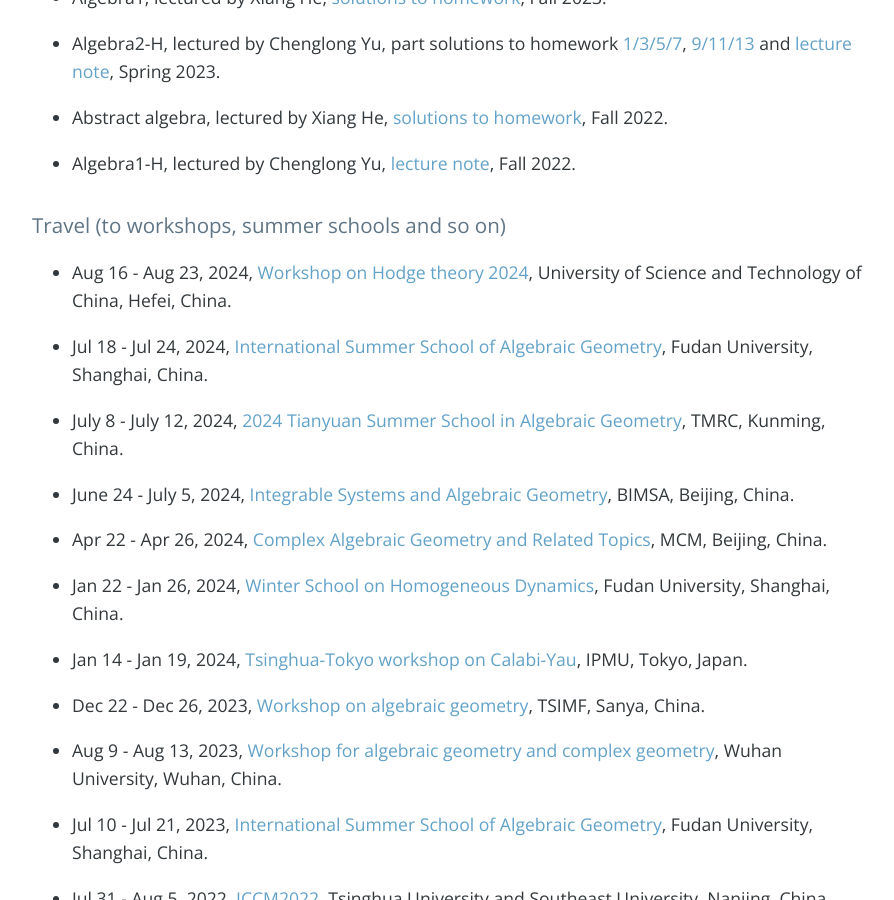
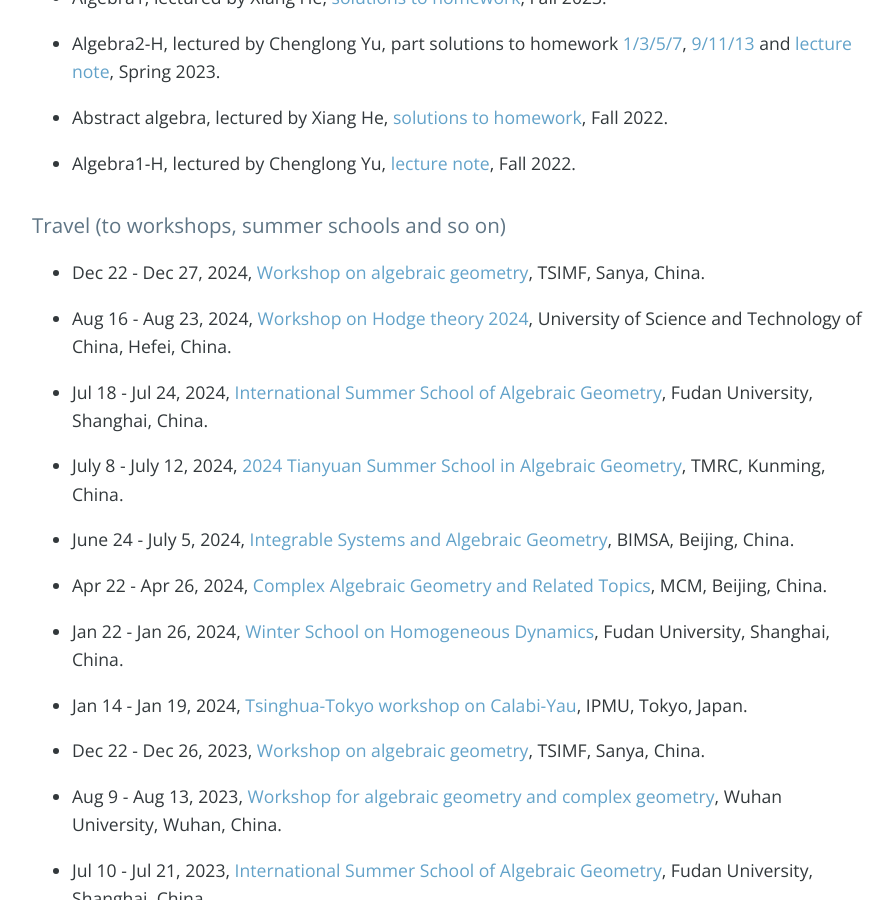
Before and after one commit to bowenl-math/bowenl-math.github.io, a Jekyll site: the page built from index.md, in a window 1280 px wide and 900 px high, scrolled down 2792 px. Shown: the whole window, without its empty margins (192-1086 px from the left). Built offline with Jekyll 4.4.1, drawn with Linux system fonts in a browser that asks for light colours; nearby versions of some CDN libraries; our own code applies the rules of GitHub Pages for plain Markdown files; the list of posts is cut into pages by our own code; comment, search, counter and statistics services are not loaded.

Commit message:
Update index.md

```diff
--- a/index.md
+++ b/index.md
@@ -76,6 +76,8 @@ Yang, and I typed the draft version of it, Summer 2024.
 
 
 ### Travel (to workshops, summer schools and so on)
+* Dec 22 - Dec 27, 2024, [Workshop on algebraic geometry](https://www.tsimf.cn/meeting/detail?id=390), TSIMF, Sanya, China.
+
 * Aug 16 - Aug 23, 2024, [Workshop on Hodge theory 2024](https://math.ustc.edu.cn/2024/0807/c18653a651050/pagem.htm), University of Science and Technology of China, Hefei, China.
 
 * Jul 18 - Jul 24, 2024, [International Summer School of Algebraic Geometry](https://scms.fudan.edu.cn/info/1059/6361.htm), Fudan University, Shanghai, China.
```
